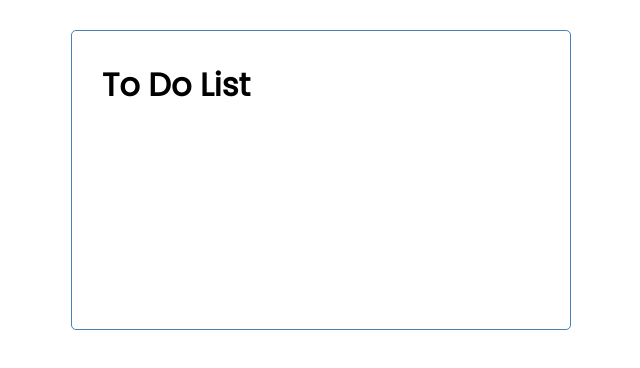
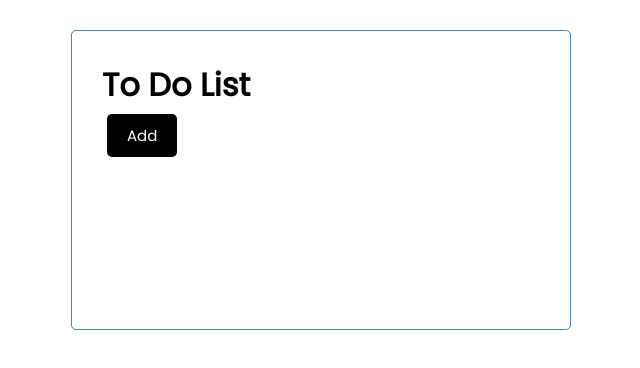
Before and after one commit to ytang913/React-To-Do, a React (Create React App) app in the folder todo/: page / in a window 1280 px wide. Shown: the top 368 px of the page, without its empty margins (319-959 px from the left). Built offline with nearby package versions, Linux system fonts and the light colour scheme.

Commit message:
updating

```diff
--- a/todo/src/App.jsx
+++ b/todo/src/App.jsx
@@ -1,9 +1,11 @@
 import Header from './components/Header'
+import Button from './components/Button'
 
 function App() {
   return (
     <div className="container">
       <Header />
+      <Button />
 
     </div>
   );
```
Also changed, not shown: 1 other file (tests, documents, lock files or other folders).
